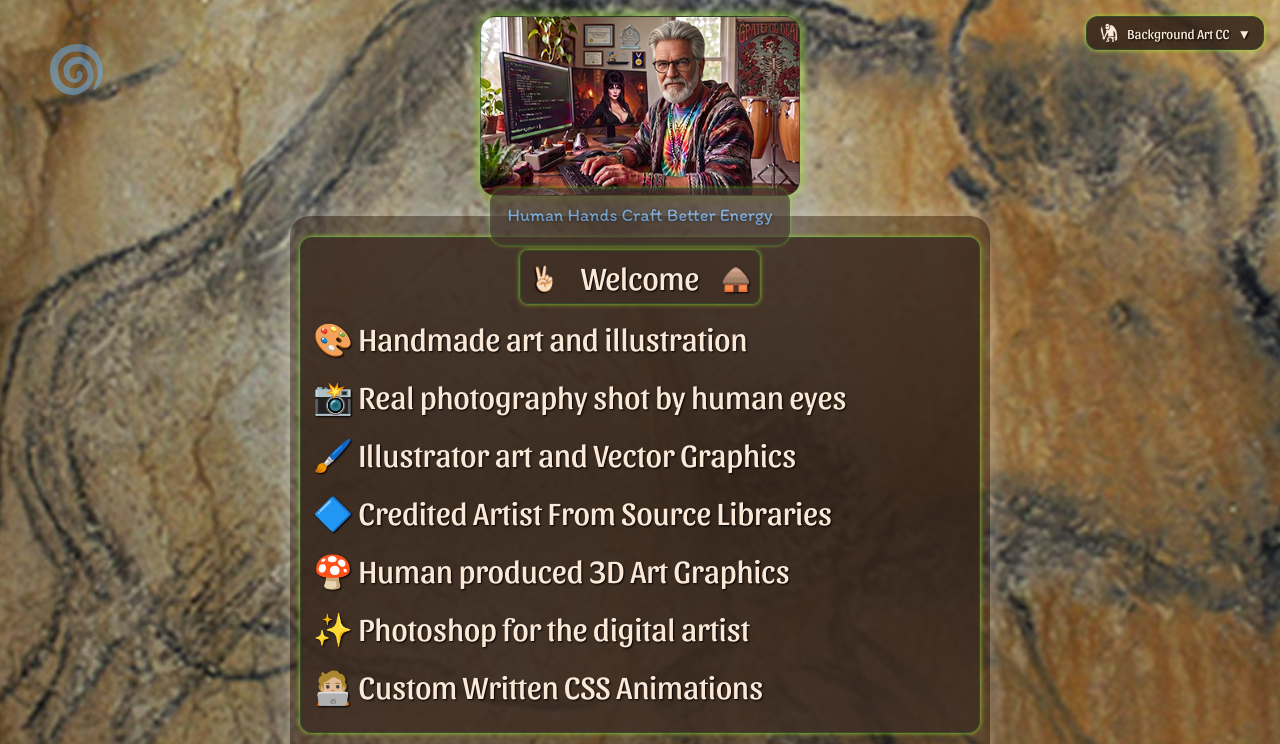
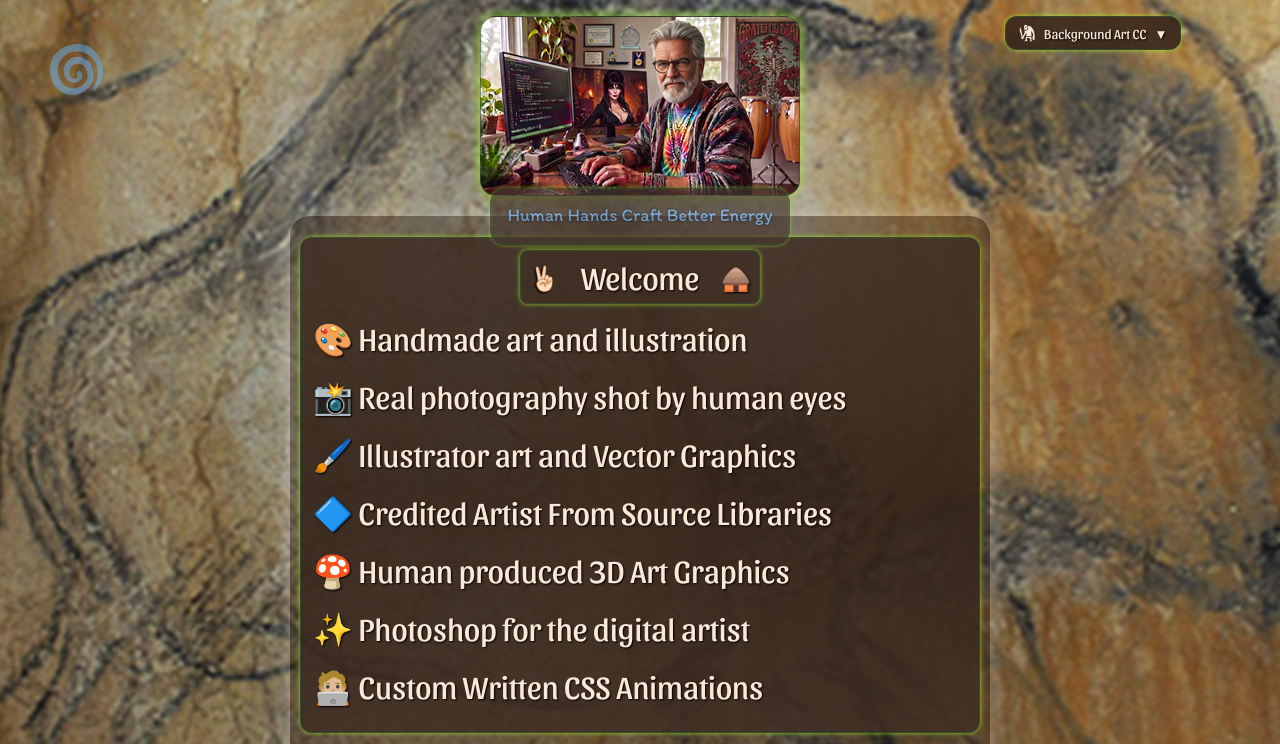
Before and after one commit to MyBaBB/ai.brainbuddys, a React (Vite) app: page /localartist in a window 1280 px wide. Shown: the top 744 px of the page. Built offline with nearby package versions, Linux system fonts and the light colour scheme.

Commit message:
ok test here

```diff
--- a/src/Components/CreativeCommonsFolder/BuffaloArtCC.jsx
+++ b/src/Components/CreativeCommonsFolder/BuffaloArtCC.jsx
@@ -15,7 +15,7 @@ const BuffaloArtCC = () => {
     >
       {/* Collapsed Header Pill */}
       <div className="cc-BuffaloArt-badge-header">
-        <span className="cc-icon scale-x-[-1]"><GiBullyMinion size={20} /></span>
+        <span className="cc-icon scale-x-[-1] "><GiBullyMinion  /></span>
         <span className="cc-title">Background Art CC</span>
         <span className="cc-arrow">{isOpen ? "▲" : "▼"}</span>
       </div>
--- a/src/Components/CreativeCommonsFolder/CreativeCommons.css
+++ b/src/Components/CreativeCommonsFolder/CreativeCommons.css
@@ -1,7 +1,7 @@
 .cc-BuffaloArt-badge-wrapper {
   position: absolute;
   top: 1rem;
-  right: 1rem;
+  right: 6.2rem;
   z-index: 50;
   display: inline-block;
   cursor: pointer;
@@ -11,6 +11,9 @@
   -ms-user-select: none;     /* Old IE/Edge */
   user-select: none;         /* Standard */
 }
+
+
+
 
 /* Collapsed Header Pill */
 .cc-BuffaloArt-badge-header {
@@ -56,6 +59,31 @@
   animation: slideDown 0.2s ease-in-out;
 
 }
+
+.cc-icon {
+  font-size: 1.15rem
+}
+
+@media screen and (max-width: 528px) {
+  .cc-BuffaloArt-badge-wrapper {
+    top: 1.5rem;
+    right: 1.5rem;
+    display: none;
+   }
+.cc-BuffaloArt-badge-header, .cc-icon {
+  font-size: 0.35rem
+}
+}
+@media screen and (min-width: 528px) and (max-width: 1200px) {
+  .cc-BuffaloArt-badge-wrapper {
+    top: 1.5rem;
+    right: 1.5rem;
+
+   }
+}
+
+
+
 
 /* Invisible bridge element connecting button and menu */
 .cc-BuffaloArt-details-popout::after {
@@ -231,3 +259,20 @@
     transform: translateY(0);
   }
 }
+@media screen and (max-width: 528px) {
+  .cc-SacrificeArt-badge-wrapper {
+    top: 1.5rem;
+    right: 1.5rem;
+    display: none;
+   }
+.cc-SacrificeArt-badge-header, .cc-icon {
+  font-size: 0.35rem
+}
+}
+@media screen and (min-width: 528px)   {
+ .cc-SacrificeArt-badge-wrapper {
+    bottom: 1rem;
+    right: 1.5rem;
+
+   }
+}
```
